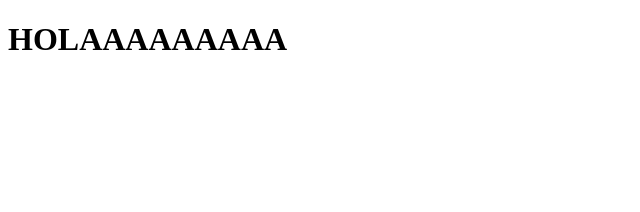
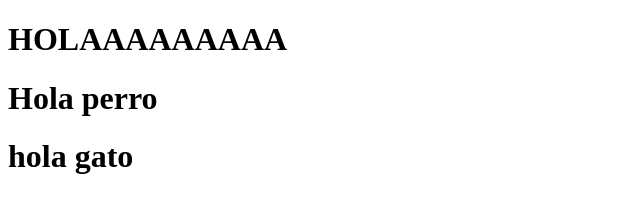
Before and after one commit to Loboxos/tallerGitALK, a plain HTML site: page index.html in a window 1280 px wide. Shown: the whole page, without its empty margins (0-640 px from the left). Drawn offline with Linux system fonts and the light colour scheme.

Commit message:
desarrollo en rama feature

```diff
--- a/index.html
+++ b/index.html
@@ -8,5 +8,7 @@
 </head>
 <body>
     <h1>HOLAAAAAAAAA</h1>
+    <h1>Hola perro</h1>
+    <h1>hola gato</h1>
 </body>
 </html>
```
